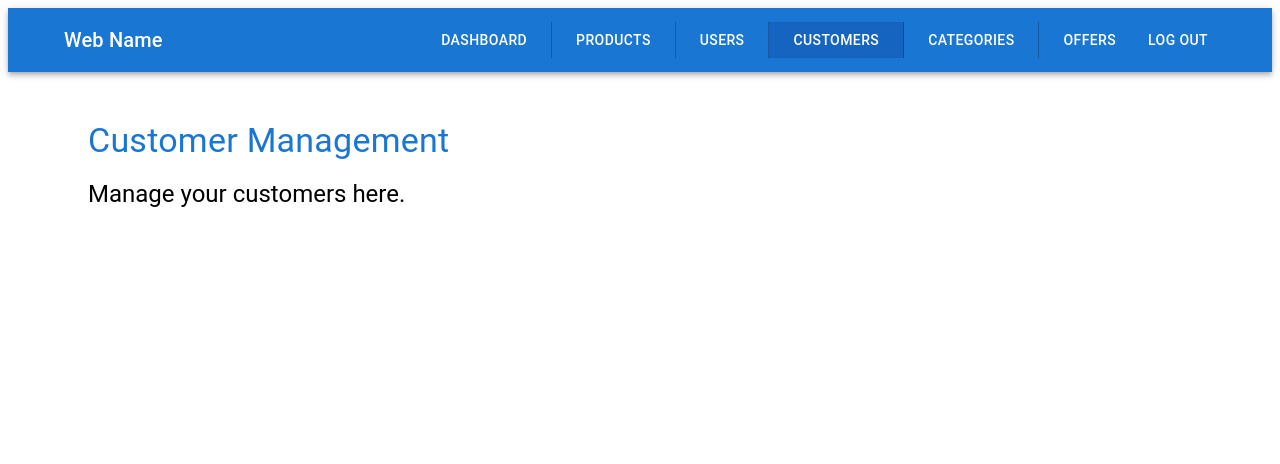
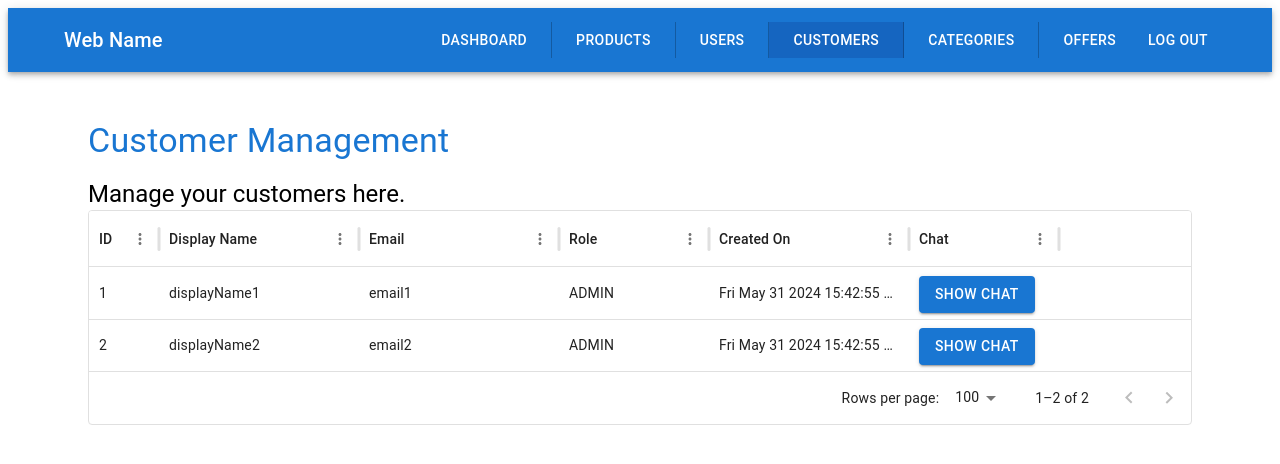
Before and after one commit to MichTak02/PB138-project-customer-support, a React (Vite) app in the folder frontend/: page /customers in a window 1280 px wide. Shown: the top 464 px of the page. Built offline with nearby package versions, Linux system fonts and the light colour scheme.

Commit message:
feat: Created basic Customer Management

```diff
--- a/frontend/src/pages/management/CustomerManagement.tsx
+++ b/frontend/src/pages/management/CustomerManagement.tsx
@@ -1,15 +1,62 @@
-import React from 'react';
 import Page from '../../components/base/Page';
-import { Typography } from '@mui/material';
-
+import {Typography} from '@mui/material';
+import {UserDto} from "../../../../backend/src/repositories/user/types.ts";
+import {DataGrid, GridRenderCellParams} from '@mui/x-data-grid';
+import Button from '@mui/material/Button';
 
 export function CustomerManagement() {
+    const users: UserDto[] = [{
+        id: 1,
+        email: "email1",
+        displayName: "displayName1",
+        passwordHash: "passwordHash1",
+        createdOn: new Date(),
+        role: "ADMIN",
+    },
+        {
+            id: 2,
+            email: "email2",
+            displayName: "displayName2",
+            passwordHash: "passwordHash2",
+            createdOn: new Date(),
+            role: "ADMIN",
+        }
+    ]   // TODO: replace with userController when it's implemented
+
+    type UserRow = UserDto & { button: string };
+
     return (
         <Page title="Customer Management">
             <Typography component="p" variant="h5">
                 Manage your customers here.
             </Typography>
+            <DataGrid
+                rows={users}
+                columns={[
+                    {field: 'id', headerName: 'ID', width: 70},
+                    {field: 'displayName', headerName: 'Display Name', width: 200},
+                    {field: 'email', headerName: 'Email', width: 200},
+                    {field: 'role', headerName: 'Role', width: 150},
+                    {field: 'createdOn', headerName: 'Created On', width: 200},
+                    {
+                        field: 'chat',
+                        headerName: 'Chat',
+                        width: 150,
+                        renderCell: (params) => (
+                            <Button
+                                variant="contained"
+                                color="primary"
+                                onClick={() => console.log((params as GridRenderCellParams<UserRow>).row.displayName)}
+                            >
+                                Show chat
+                            </Button>
+                        ),
+                    },
+                ]}
+                disableRowSelectionOnClick
+            />
         </Page>
+
     );
 }
 
```
Lines whose indentation alone changed are shown as unchanged.
